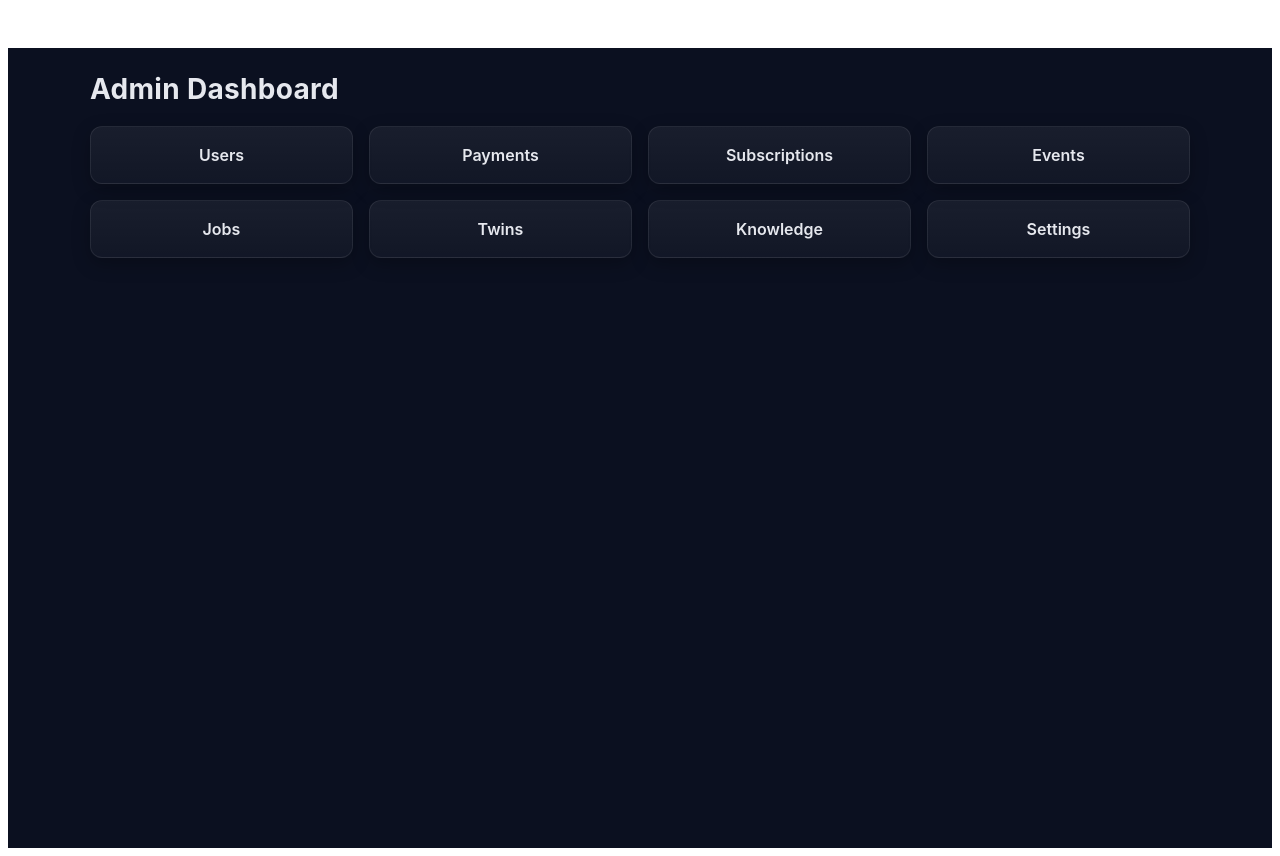
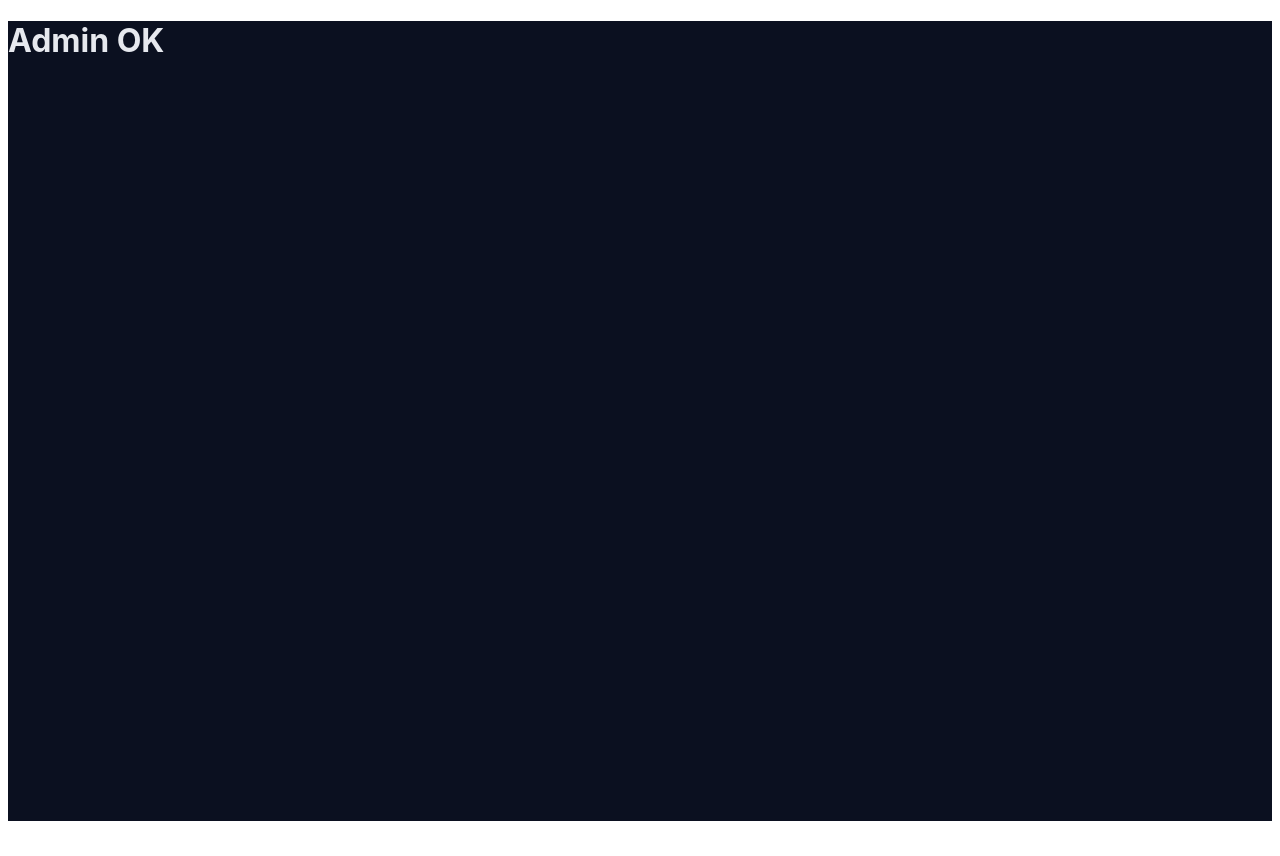
Before and after one commit to genio-ai/genio-os, a Next.js app: page /admin in a window 1280 px wide. After the commit the page ends 829 px from the top, so only its background shows below. Built offline with nearby package versions, Linux system fonts and the light colour scheme.

Commit message:
Update page.js

```diff
--- a/app/admin/page.js
+++ b/app/admin/page.js
@@ -1,62 +1,4 @@
-import Link from "next/link";
-
+export const dynamic = "force-static"; // build as static, no fetching
 export default function Page() {
-  return (
-    <main style={{ maxWidth: 1100, margin: "48px auto", padding: 24 }}>
-      <h1 style={{ fontSize: 28, margin: 0, marginBottom: 20, letterSpacing: 0.3 }}>
-        Admin Dashboard
-      </h1>
-
-      <div
-        style={{
-          display: "grid",
-          gridTemplateColumns: "repeat(auto-fill, minmax(220px, 1fr))",
-          gap: 16,
-        }}
-      >
-        <Card href="/admin/users" label="Users" />
-        <Card href="/admin/payments" label="Payments" />
-        <Card href="/admin/subscriptions" label="Subscriptions" />
-        <Card href="/admin/events" label="Events" />
-        <Card href="/admin/jobs" label="Jobs" />
-        <Card href="/admin/twins" label="Twins" />
-        <Card href="/admin/knowledge" label="Knowledge" />
-        <Card href="/admin/settings" label="Settings" />
-      </div>
-    </main>
-  );
+  return <h1>Admin OK</h1>;
 }
-
-function Card({ href, label }) {
-  const base = {
-    display: "block",
-    padding: 18,
-    borderRadius: 12,
-    textDecoration: "none",
-    color: "#e6e8ee",
-    background:
-      "linear-gradient(180deg, rgba(255,255,255,0.06), rgba(255,255,255,0.03))",
-    border: "1px solid rgba(255,255,255,0.08)",
-    boxShadow: "0 6px 18px rgba(0,0,0,0.25)",
-    transition: "transform .15s ease, box-shadow .15s ease, border-color .15s ease",
-    fontWeight: 600,
-    textAlign: "center",
-  };
-
-  const hover = {
-    transform: "translateY(-2px)",
-    boxShadow: "0 10px 25px rgba(0,0,0,0.35)",
-    borderColor: "rgba(118,178,255,0.35)",
-  };
-
-  return (
-    <Link
-      href={href}
-      style={base}
-      onMouseEnter={(e) => Object.assign(e.currentTarget.style, hover)}
-      onMouseLeave={(e) => Object.assign(e.currentTarget.style, base)}
-    >
-      {label}
-    </Link>
-  );
-}
```
